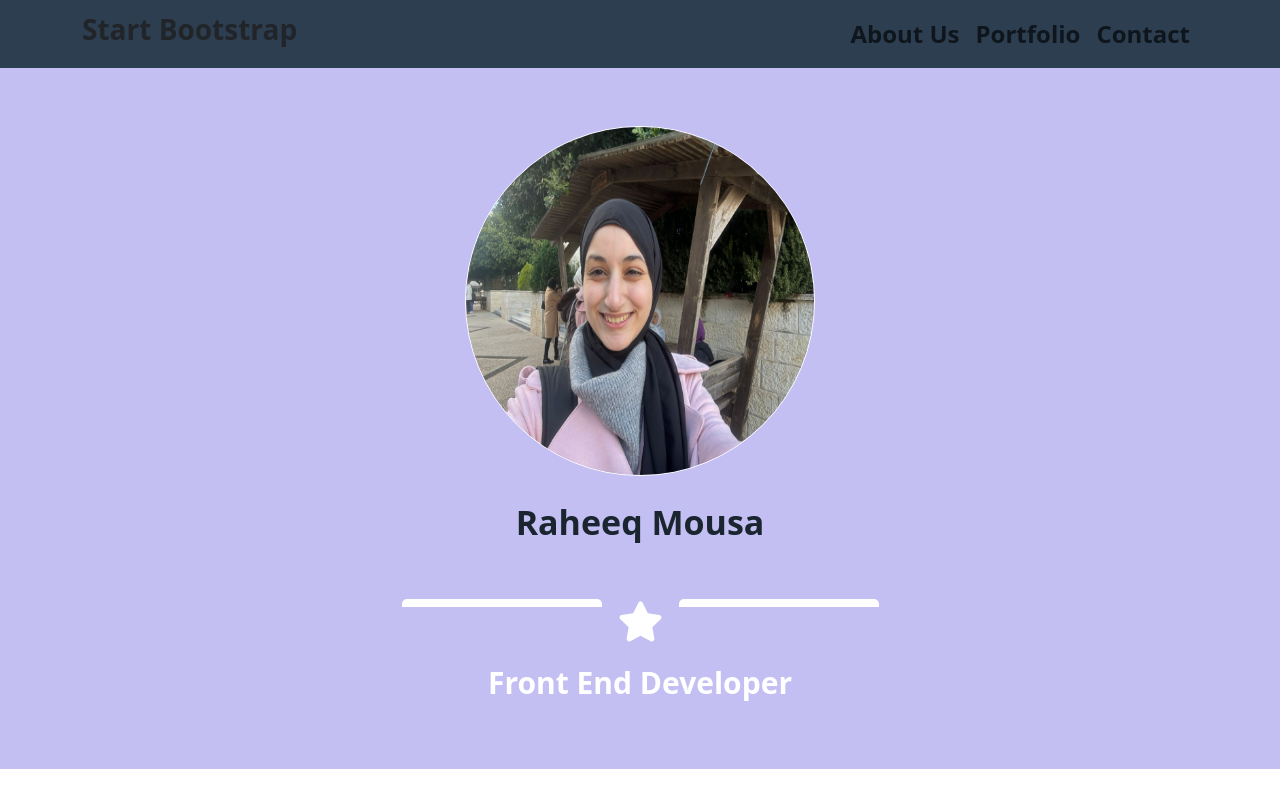
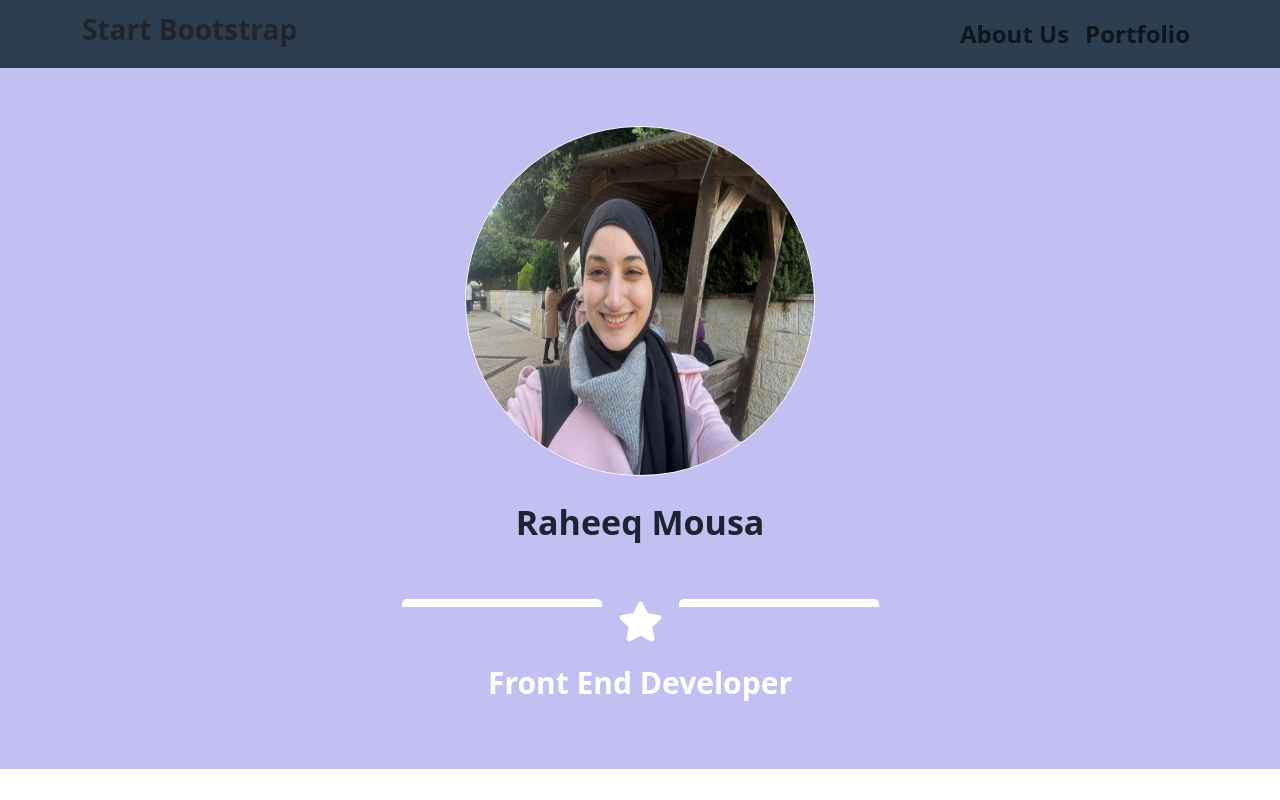
Before and after one commit to RaheeqMousa/Portfolio_React, a React (Vite) app: page / in a window 1280 px wide. Shown: the top 800 px of the page. Built offline with nearby package versions, Linux system fonts and the light colour scheme.

Commit message:
Update Navbar.jsx

```diff
--- a/src/assets/Component/Navbar/Navbar.jsx
+++ b/src/assets/Component/Navbar/Navbar.jsx
@@ -20,9 +20,6 @@ export default function navbar() {
             <li className="nav-item">
               <Link className="nav-link fw-bold fs-4" to={'/'}>Portfolio</Link>
             </li>
-            <li className="nav-item">
-              <Link className="nav-link fw-bold fs-4" to={'/contact'}>Contact</Link>
-            </li>
           </ul>
         </div>
 
```
